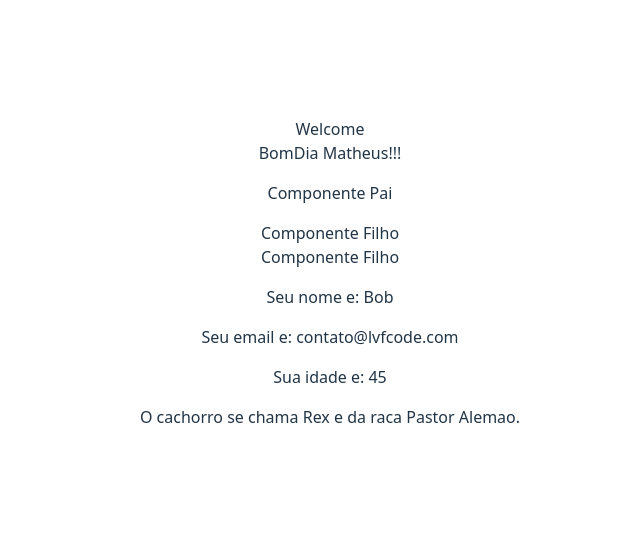
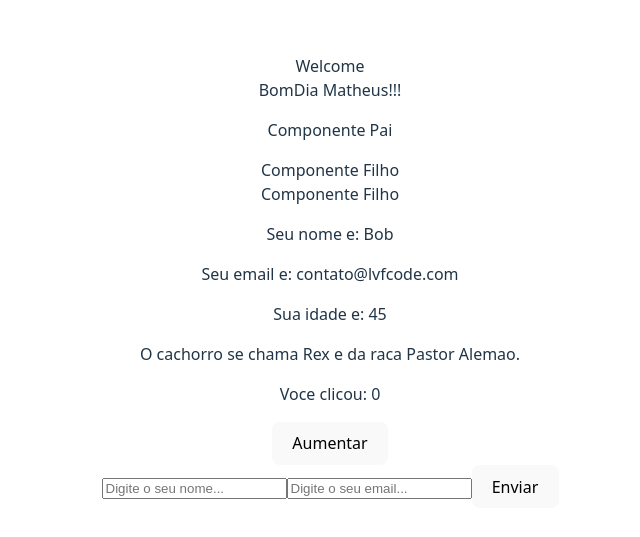
Before and after one commit to FernandoVenturini/hdc_react_typescript, a React (Vite) app: page / in a window 1280 px wide. Shown: the part 119-656 px from the top of the page, without its empty margins (310-950 px from the left). Built offline with nearby package versions, Linux system fonts and the light colour scheme.

Commit message:
using usestate #03

```diff
--- a/src/App.jsx
+++ b/src/App.jsx
@@ -5,6 +5,8 @@ import Pai from './components/Pai';
 import Filho from './components/Filho';
 import Descricao from './components/Descricao';
 import Cachorro from './components/Cachorro';
+import Counter from './components/Counter';
+import UseInfoForm from './components/UseInfoForm';
 
 
 function App() {
@@ -17,6 +19,8 @@ function App() {
 		<Filho />
 		<Descricao nome="Bob" email="contato@lvfcode.com" idade={45}/>
 		<Cachorro nome="Rex" raca="Pastor Alemao"/>
+		<Counter />
+		<UseInfoForm />
     </>
   );
 };
--- /dev/null
+++ b/src/components/Counter.jsx
@@ -0,0 +1,17 @@
+import React from 'react'
+
+import { useState } from 'react';
+
+const Counter = () => {
+
+	const [count, setCount] = useState(0);
+
+  return (
+	<div>
+		<p>Voce clicou: {count}</p>
+		<button onClick={() => setCount(count + 1)}>Aumentar</button>
+	</div>
+  )
+}
+
+export default Counter
--- /dev/null
+++ b/src/components/UseInfoForm.jsx
@@ -0,0 +1,32 @@
+import React from "react";
+import { useState } from "react";
+
+const UseInfoForm = () => {
+	const [name, setName] = useState("");
+	const [email, setEmail] = useState("");
+
+	const handleSubmit = (e) => {
+		e.preventDefault();
+		alert("Formulario enviado com sucesso!");
+	}
+
+	return (
+		<>
+			<form onSubmit={handleSubmit}>
+				<input
+					type="text"
+					value={name}
+					onChange={(e) => setName(e.target.value)} placeholder="Digite o seu nome..."
+				/>
+				<input
+					type="email"
+					value={email}
+					onChange={(e) => setEmail(e.target.value)} placeholder="Digite o seu email..."
+				/>
+				<button type="submit">Enviar</button>
+			</form>
+		</>
+	);
+}
+
+export default UseInfoForm;
```
